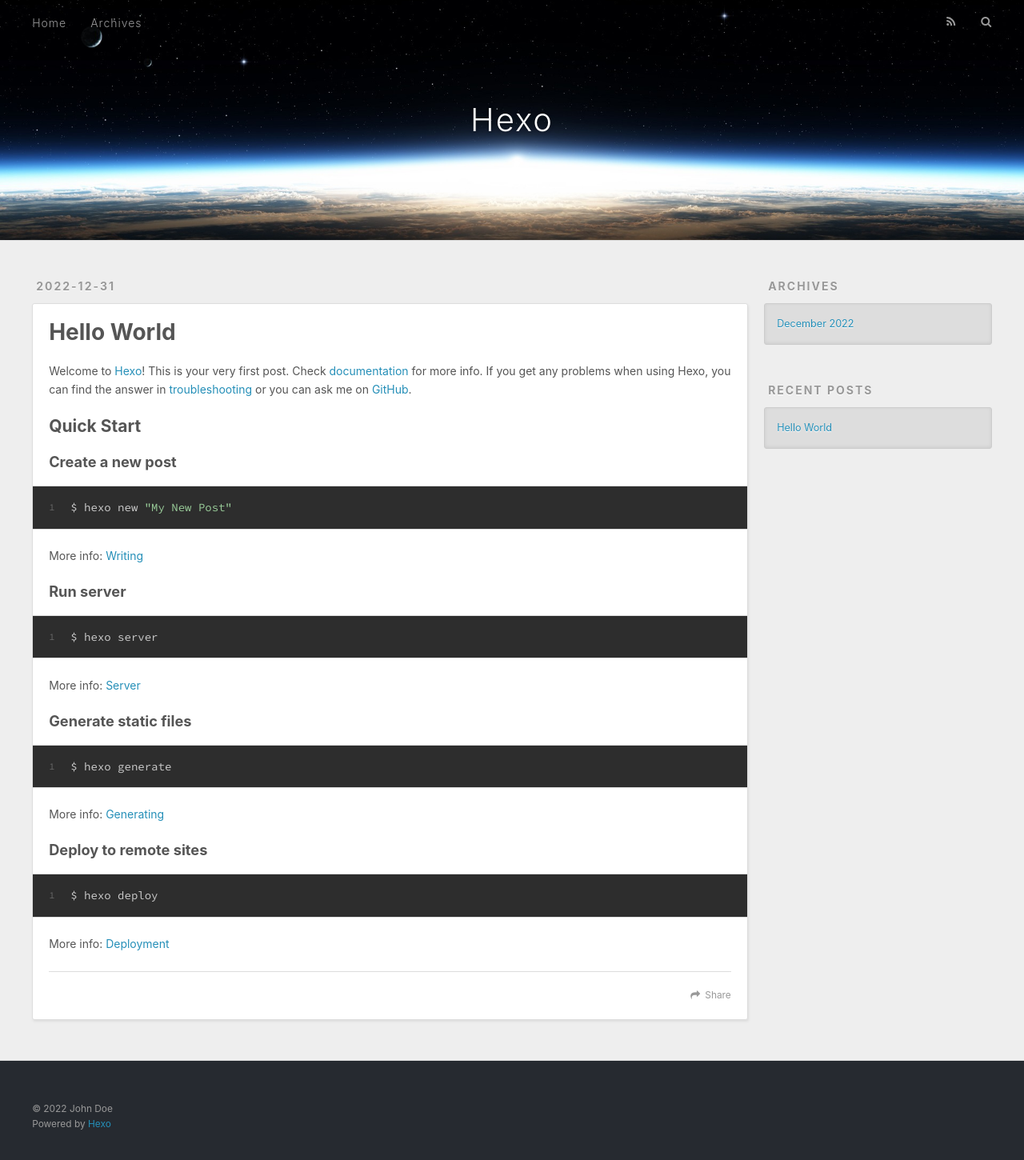
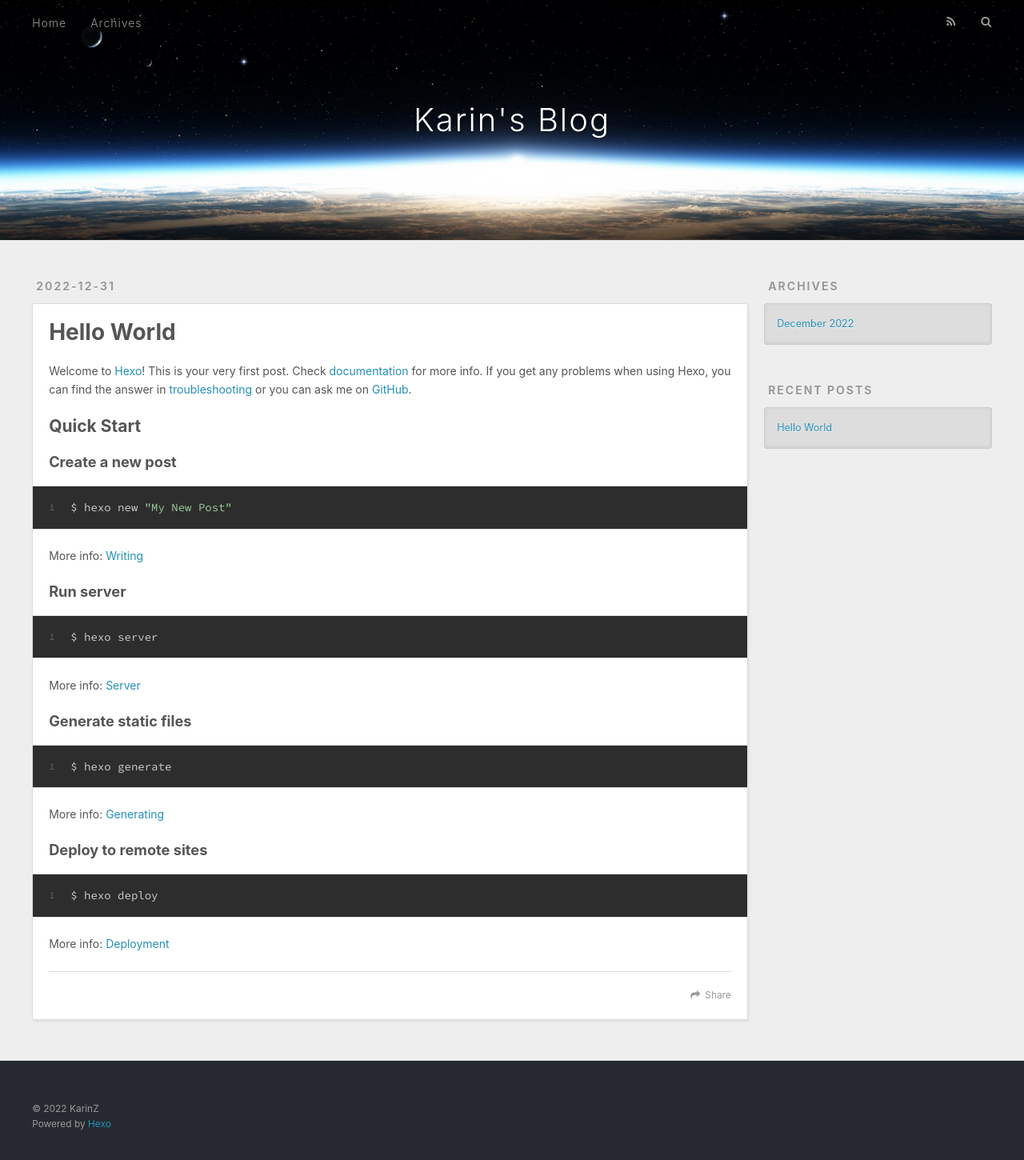
Before and after one commit to VisibleKarin/VisibleKarin.github.io, a plain HTML site: page index.html in a window 1280 px wide. Shown: the whole page at 80% size. Drawn offline with nearby package versions, Linux system fonts and the light colour scheme.

Commit message:
Site updated: 2022-12-31 14:21:08

```diff
--- a/index.html
+++ b/index.html
@@ -5,17 +5,20 @@
 
 
 
-  <title>Hexo</title>
+  <title>Karin&#39;s Blog</title>
   <meta name="viewport" content="width=device-width, initial-scale=1, maximum-scale=1">
-  <meta property="og:type" content="website">
-<meta property="og:title" content="Hexo">
+  <meta name="description" content="description">
+<meta property="og:type" content="website">
+<meta property="og:title" content="Karin&#39;s Blog">
 <meta property="og:url" content="http://example.com/index.html">
-<meta property="og:site_name" content="Hexo">
+<meta property="og:site_name" content="Karin&#39;s Blog">
+<meta property="og:description" content="description">
 <meta property="og:locale" content="en_US">
-<meta property="article:author" content="John Doe">
+<meta property="article:author" content="KarinZ">
+<meta property="article:tag" content="keywords">
 <meta name="twitter:card" content="summary">
 
-    <link rel="alternate" href="/atom.xml" title="Hexo" type="application/atom+xml">
+    <link rel="alternate" href="/atom.xml" title="Karin&#39;s Blog" type="application/atom+xml">
 
 
     <link rel="icon" href="/favicon.png">
@@ -36,7 +39,7 @@
   <div id="header-outer" class="outer">
     <div id="header-title" class="inner">
       <h1 id="logo-wrap">
-        <a href="/" id="logo">Hexo</a>
+        <a href="/" id="logo">Karin&#39;s Blog</a>
       </h1>
 
     </div>
@@ -159,7 +162,7 @@
 
   <div class="outer">
     <div id="footer-info" class="inner">
-      &copy; 2022 John Doe<br>
+      &copy; 2022 KarinZ<br>
       Powered by <a href="http://hexo.io/" target="_blank">Hexo</a>
     </div>
   </div>
```
Also changed, not shown: 2022/12/31/hello-world/index.html (+7 -6 lines), archives/2022/12/index.html (+11 -8 lines), archives/2022/index.html (+11 -8 lines), archives/index.html (+11 -8 lines).
